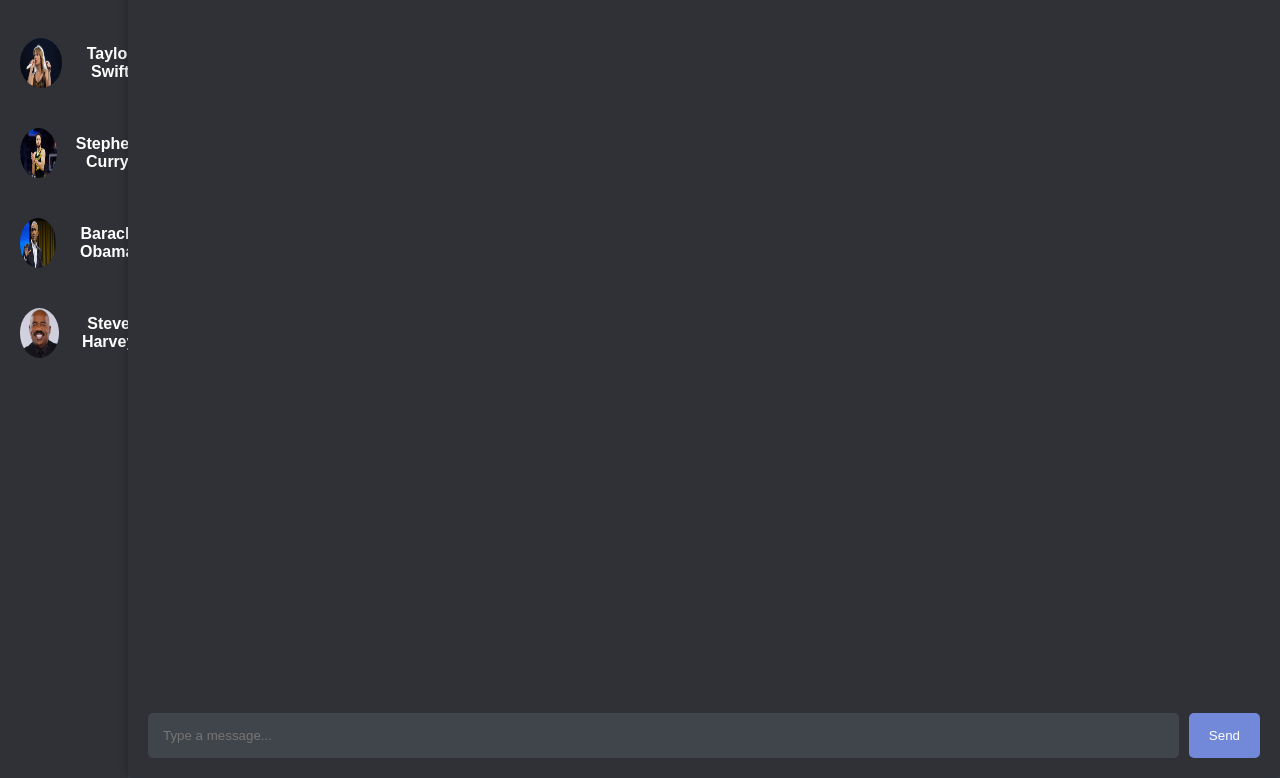
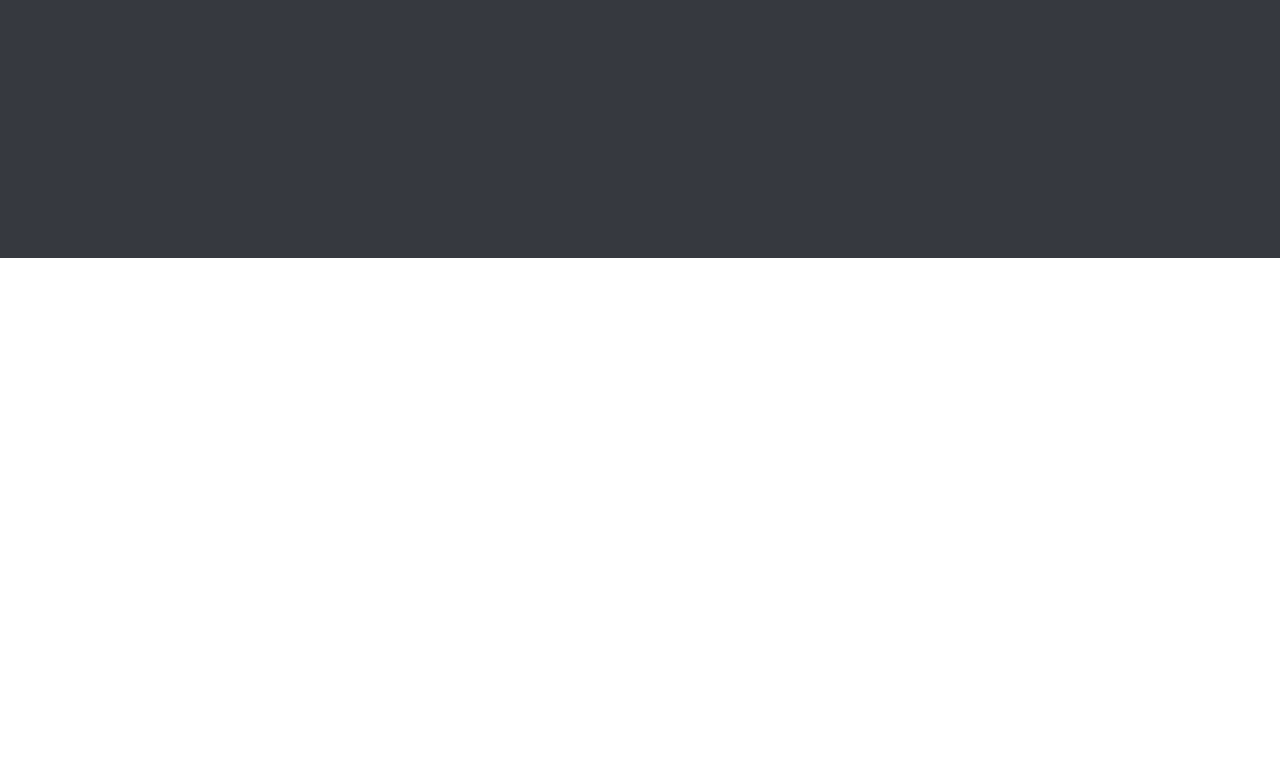
Before and after one commit to lancetoledo/chat-bot, a React (Create React App) app: page / in a window 1280 px wide. Shown: the part 542-1320 px from the top of the page. After the commit the page ends 800 px from the top, so only its background shows below. Built offline with nearby package versions, Linux system fonts and the light colour scheme.

Commit message:
TEST: Env solution

```diff
--- a/src/App.js
+++ b/src/App.js
@@ -7,6 +7,7 @@ import Sidebar from './components/Sidebar';
 // Load environment variables from .env file using `esm`
 // import dotenv from 'dotenv';
 // dotenv.config();
+// Try setting up polyfills
 
 function App() {
 
@@ -99,35 +100,7 @@ function App() {
 
   return (
     <div className="App">
-      <header className="App-header">
-        <h1>Discord Direct Messages</h1>
-      </header>
-      <div className='main-container'>
-        < Sidebar changeChat={changeChat} />
-        <div className="chat-container">
-          <div id="chat-history" className="chat-history">
-            {chatHistory.map((chat, index) => (
-              <div key={index} className={`message ${chat.sender === 'You' ? 'user' : 'bot'}`}>
-                <span className="sender">{chat.sender}:</span> {chat.message}
-              </div>
-            ))}
-          </div>
-          <div className="message-input">
-            <input
-              type="text"
-              placeholder="Type a message..."
-              value={inputMessage}
-              onChange={(e) => setInputMessage(e.target.value)}
-              onKeyPress={(e) => {
-                if (e.key === 'Enter') {
-                  handleSendMessage();
-                }
-              }}
-            />
-            <button onClick={handleSendMessage}>Send</button>
-          </div>
-        </div>
-      </div>
+
     </div>
   );
 }
```
